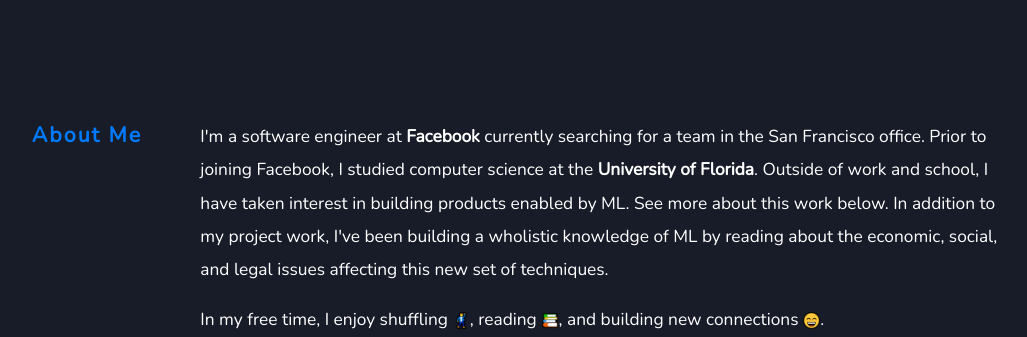
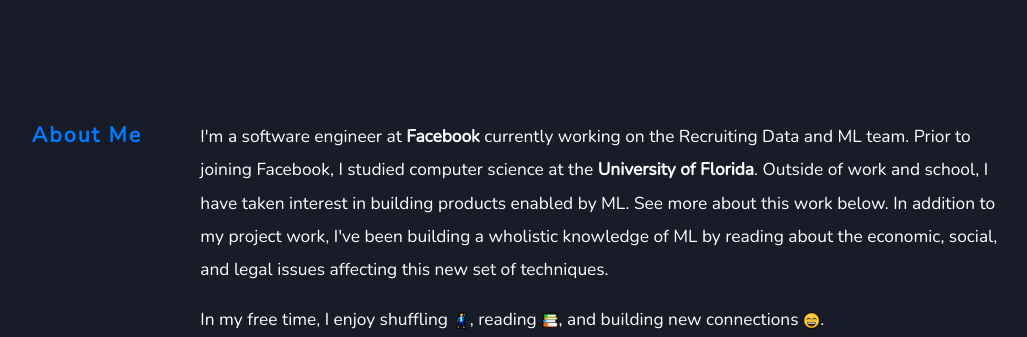
Before and after one commit to znields/znields.com, a React (Create React App) app: page / in a window 1280 px wide. Shown: the part 780-1117 px from the top of the page, without its empty margins (60-1087 px from the left). Built offline with nearby package versions, Linux system fonts and the light colour scheme.

Commit message:
Add medium article

```diff
--- a/src/containers/Body.jsx
+++ b/src/containers/Body.jsx
@@ -15,6 +15,7 @@
 import books from '../assets/books.png';
 import face from '../assets/face.png';
 import roastBotLogo from '../assets/roast-bot-logo.png';
+import roastBotArticle from '../assets/roast-bot-article.png';
 
 const style = {
   marginLeft: '6vw',
@@ -28,7 +29,7 @@
         <p>
           {"I'm a software engineer at "}
           <SmallLink href="https://www.facebook.com">Facebook</SmallLink>
-          {" currently searching for a team in the San Francisco office. Prior to joining Facebook, I studied computer science at the "} <SmallLink href="https://ufl.edu">University of Florida</SmallLink>. {" Outside of work and school, I have taken interest in building products enabled by ML. "}
+          {" currently working on the Recruiting Data and ML team. Prior to joining Facebook, I studied computer science at the "} <SmallLink href="https://ufl.edu">University of Florida</SmallLink>. {" Outside of work and school, I have taken interest in building products enabled by ML. "}
           {"See more about this work below. In addition to my project work, I've been building a wholistic knowledge of ML by reading about the economic, social, and legal issues affecting this new set of techniques."}
         </p>
         <p>
@@ -210,6 +211,14 @@
               date="Oct 4, 2020"
             />
             </Col>
+            <Col lg={6} md={6}>
+            <Paper
+              title="Apple Thought Policed my iOS App"
+              img={roastBotArticle}
+              link="https://medium.com/@isaiahnields/apple-thought-policed-my-ios-app-79760a25dee4"
+              date="Oct 11, 2020"
+            />
+            </Col>
           </Row>
         </Container>
 
```
Also changed, not shown: src/assets/roast-bot-article.png (added).
